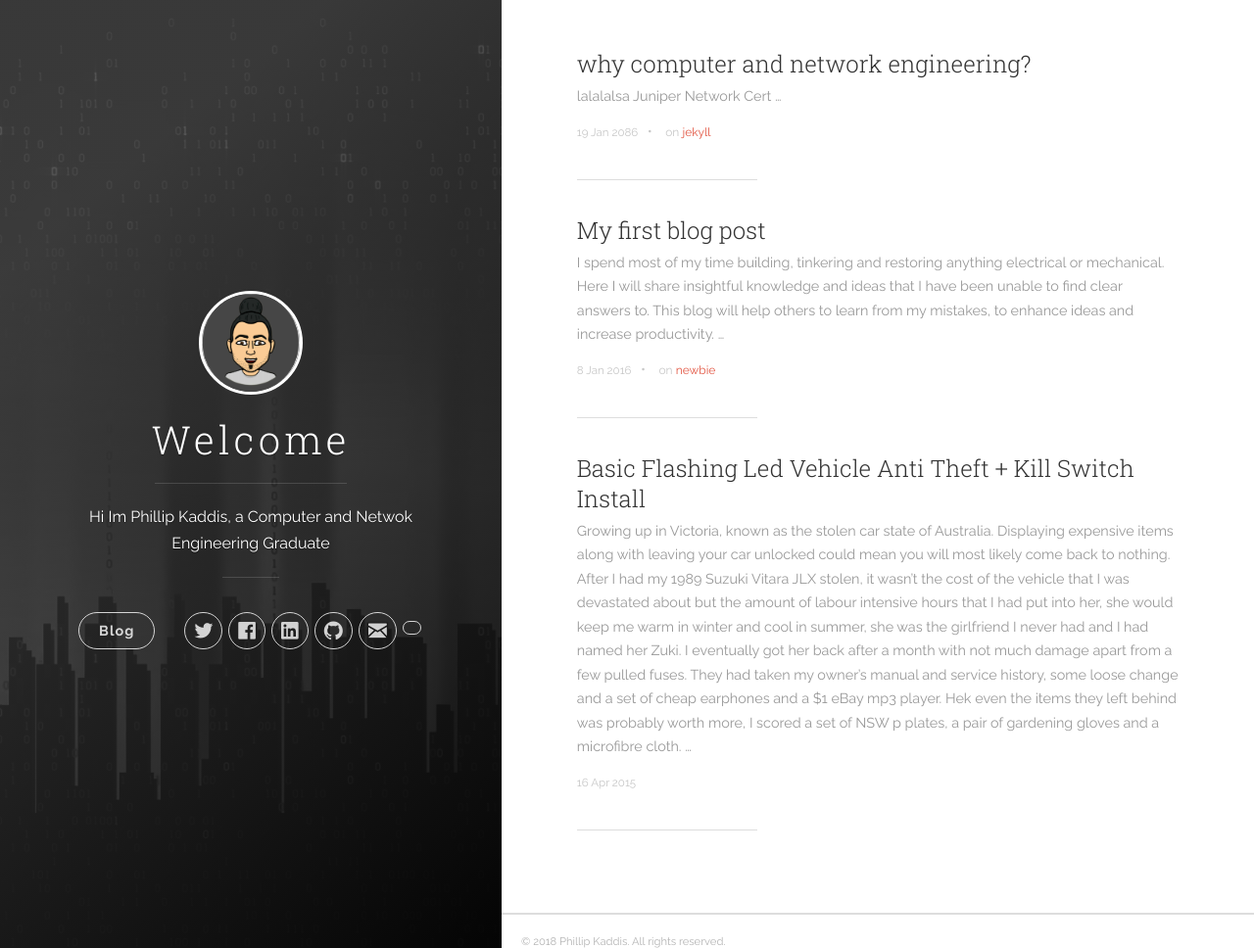
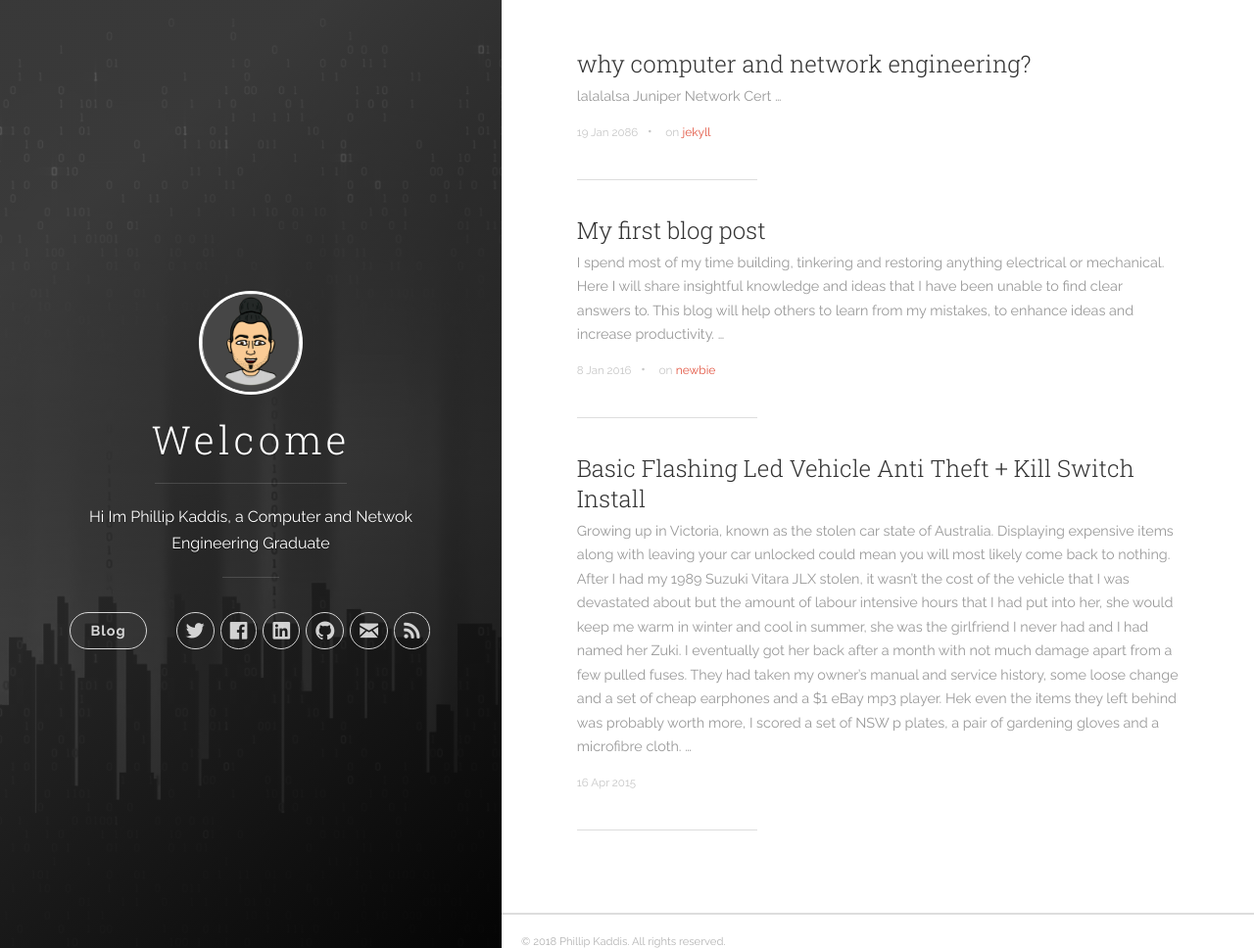
Before and after one commit to pkaddis/pkaddis.github.io, a Jekyll site: the page built from index.html, in a window 1280 px wide and 968 px high. Shown: the whole window at 98% size. Built offline with Jekyll 4.4.1, drawn with Linux system fonts in a browser that asks for light colours; nearby versions of some CDN libraries; the list of posts is cut into pages by our own code.

Commit message:
Update header.html

```diff
--- a/_includes/header.html
+++ b/_includes/header.html
@@ -80,7 +80,7 @@
             <!-- RSS -->
             <li class="navigation__item">
               <a href="https://www.youracclaim.com/badges/386dd00f-962b-49d0-bb67-b498e40ce1ca/public_urll" title="Juniper" target="_blank">
-                <i class="icon icon-youtube"></i>
+                <i class="icon icon-rss"></i>
                 <span class="label">RSS</span>
 
               </a>
```
